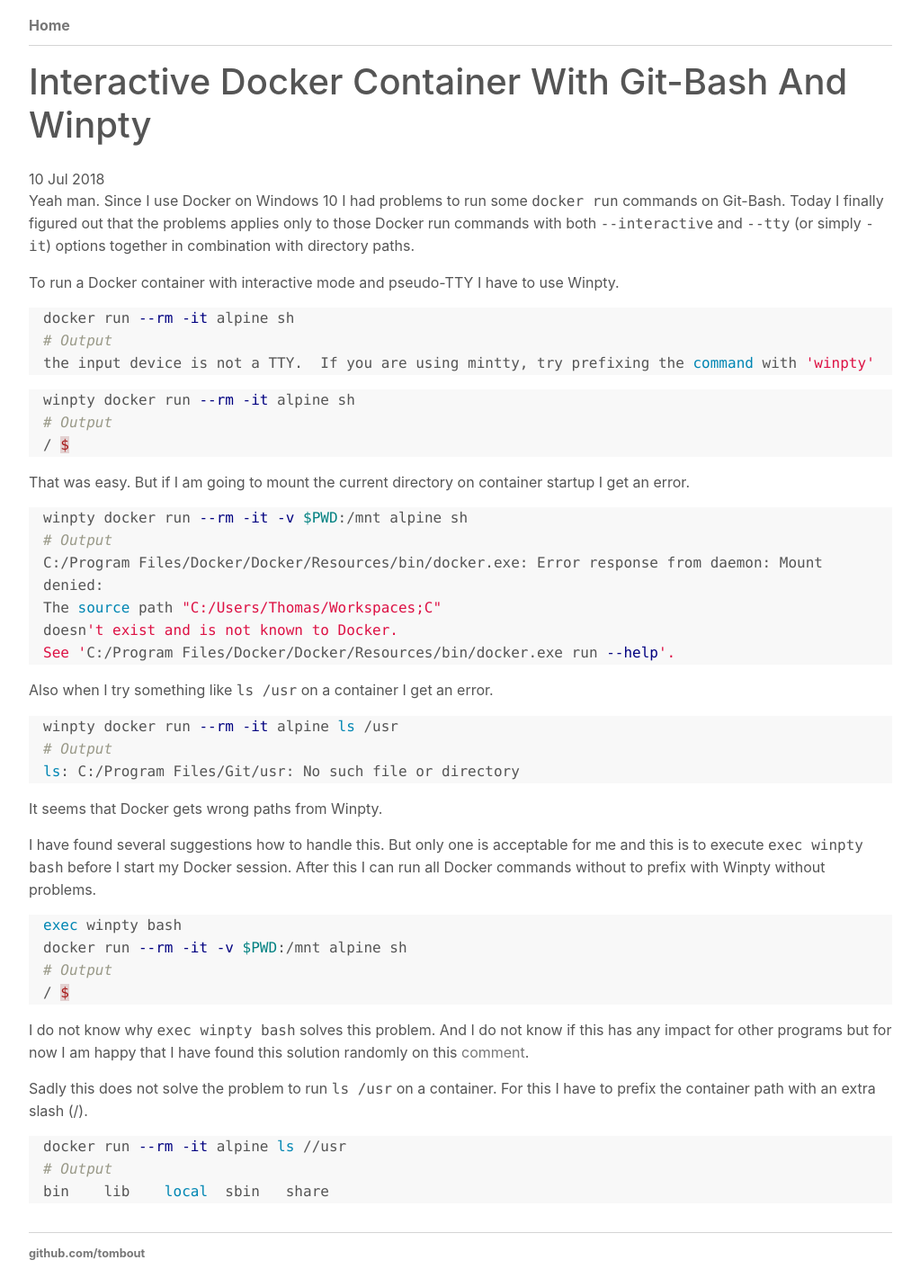
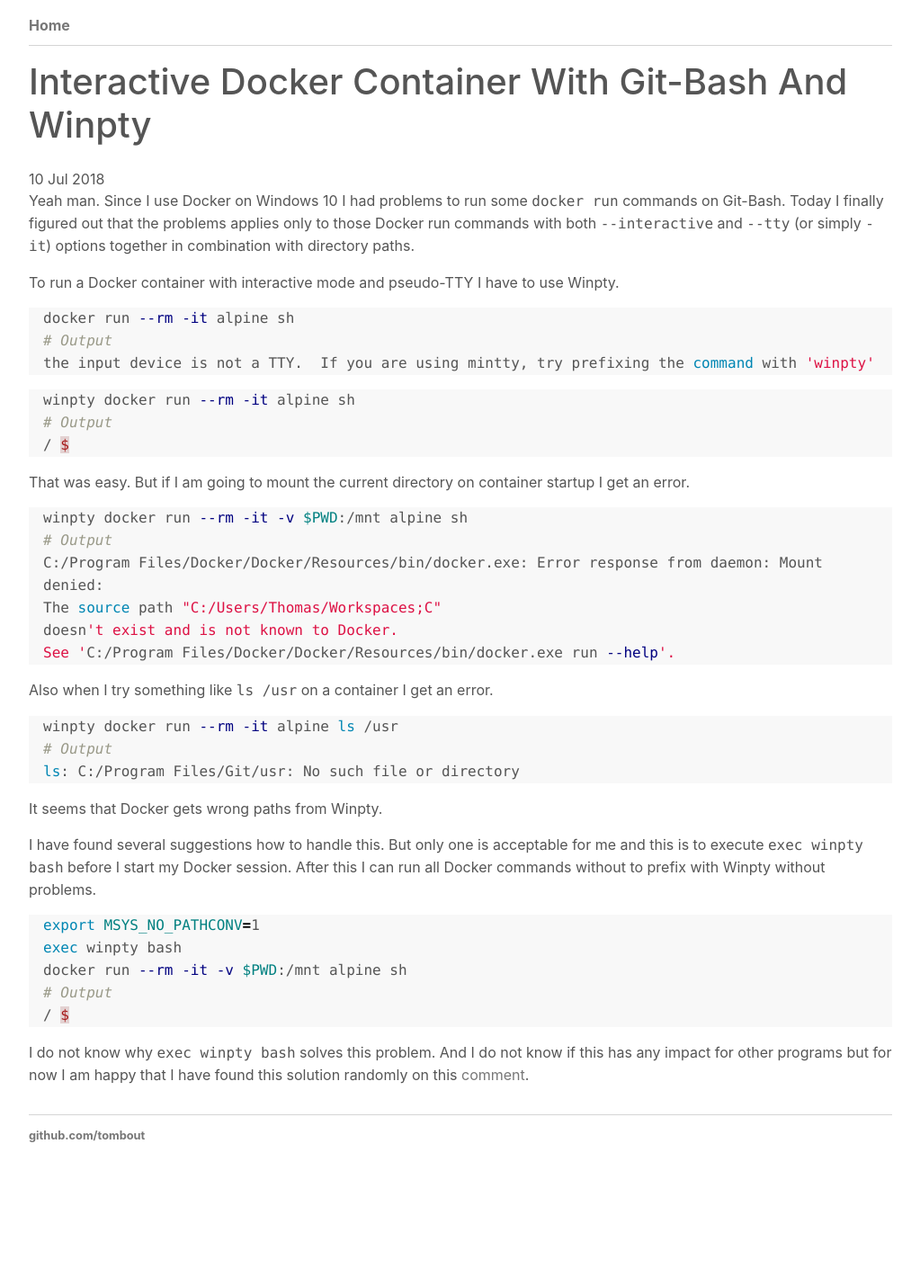
Before and after one commit to tombout/tombout.github.io, a Jekyll site: the page built from _posts/2018-07-10-interactive-docker-with-git-bash.md, in a window 1280 px wide. Shown: the whole page at 90% size, without its empty margins (128-1151 px from the left). Built offline with Jekyll 4.4.1, drawn with Linux system fonts in a browser that asks for light colours; after the commit the page ends 1290 px from its top, so only the background shows below that.

Commit message:
Correct mistake in post

```diff
--- a/_posts/2018-07-10-interactive-docker-with-git-bash.md
+++ b/_posts/2018-07-10-interactive-docker-with-git-bash.md
@@ -51,6 +51,7 @@ and this is to execute <code>exec winpty bash</code> before I start my Docker se
 After this I can run all Docker commands without to prefix with Winpty without problems.
 
 ~~~ shell
+export MSYS_NO_PATHCONV=1
 exec winpty bash
 docker run --rm -it -v $PWD:/mnt alpine sh
 # Output
@@ -60,12 +61,3 @@ docker run --rm -it -v $PWD:/mnt alpine sh
 I do not know why <code>exec winpty bash</code> solves this problem. And I do not know
 if this has any impact for other programs but for now I am happy that I have found this
 solution randomly on this [comment](https://github.com/docker/toolbox/issues/323#issuecomment-376276636).
-
-Sadly this does not solve the problem to run <code>ls /usr</code> on a container. For this
-I have to prefix the container path with an extra slash (/).
-
-~~~ shell
-docker run --rm -it alpine ls //usr
-# Output
-bin    lib    local  sbin   share
-~~~
```
